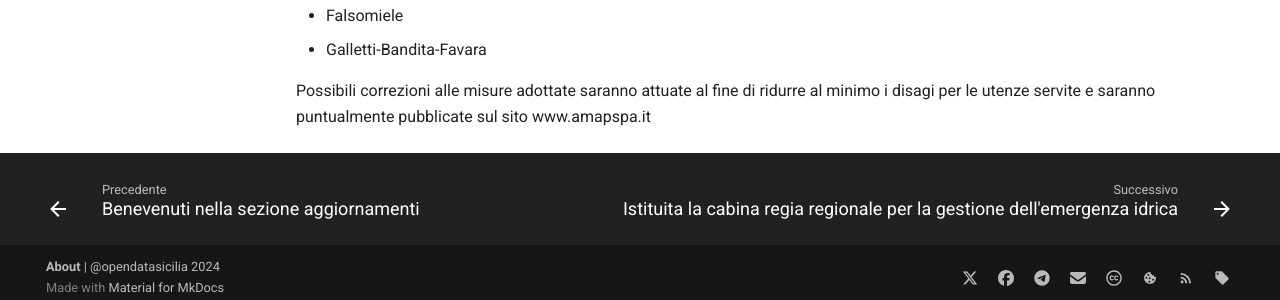
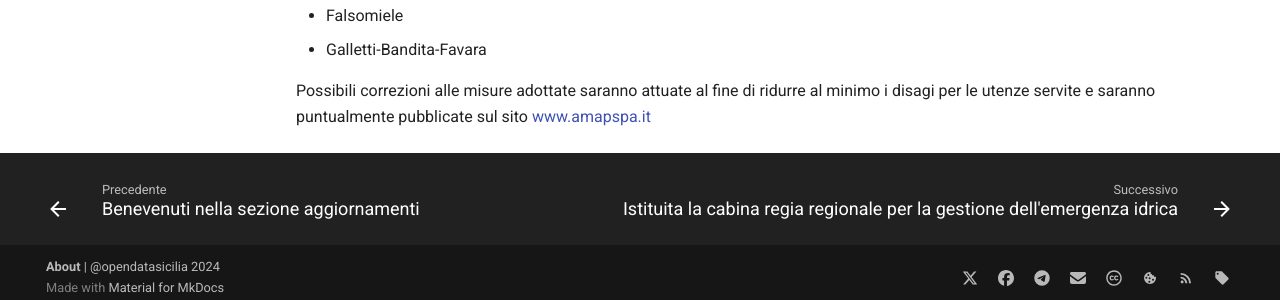
Before and after one commit to opendatasicilia/emergenza-idrica-sicilia, an MkDocs documentation site: the page built from docs/aggiornamenti/articoli/annuncio/riduzione-pressione-palermo.md, in a window 1280 px wide and 900 px high, scrolled down 790 px. Shown: the part 590-890 px from the top of the window. Built offline with MkDocs 1.6.1 and Material for MkDocs 9.7.7, drawn with Linux system fonts in a browser that asks for light colours; comment, search, counter and statistics services are not loaded; part of the change alters nothing that is shown.

```diff
--- a/docs/aggiornamenti/articoli/annuncio/riduzione-pressione-palermo.md
+++ b/docs/aggiornamenti/articoli/annuncio/riduzione-pressione-palermo.md
@@ -14,12 +14,12 @@ tags:
 
 # AMAP - Diminuzione del 50% degli invasi, scatta a Palermo il Piano di emergenza dell'AMAP. Riduzione della pressione in rete per garantire l'acqua sino al prossimo inverno
 
-L'Azienda AMAP con [comunicato del 4 aprile 2024](https://www.amapspa.it/it/diminuzione-del-50-degli-invasi-scatta-a-palermo-il-piano-di-emergenza-dellamap-riduzione-della-pressione-in-rete-per-garantire-lacqua-sino-al-prossimo-inverno/)
-informa che per quanto riguarda la città di Palermo, per cui erano già state individuate delle zone in cui sono state operate delle lievi riduzioni di pressione già dalla metà del mese di gennaio, verranno attuate,
-a partire da venerdì 5 aprile, ulteriori e più consistenti riduzioni della portata immessa in rete con conseguenti diminuzioni delle pressioni d’esercizio.
-Tali misure potranno comportare, in alcuni punti dei distretti interessati, anche l’assenza di erogazione durante gli orari di massimo consumo.
+L'Azienda AMAP con [comunicato del 4 aprile 2024](https://www.amapspa.it/it/diminuzione-del-50-degli-invasi-scatta-a-palermo-il-piano-di-emergenza-dellamap-riduzione-della-pressione-in-rete-per-garantire-lacqua-sino-al-prossimo-inverno/) informa che per quanto riguarda la città di Palermo, per cui erano già state individuate delle zone in cui sono state operate delle lievi riduzioni di pressione già dalla metà del mese di gennaio, verranno attuate,
+a partire da venerdì 5 aprile, ulteriori e più consistenti riduzioni della portata immessa in rete con conseguenti diminuzioni delle pressioni d’esercizio.  Tali misure potranno comportare, in alcuni punti dei distretti interessati, anche l’assenza di erogazione durante gli orari di massimo consumo.
 
 I distretti interessati saranno:
+
+<!-- more -->
 
 **ZONA NORD-OCCIDENTALE**
 
@@ -53,4 +53,4 @@ I distretti interessati saranno:
 - Falsomiele
 - Galletti-Bandita-Favara
 
-Possibili correzioni alle misure adottate saranno attuate al fine di ridurre al minimo i disagi per le utenze servite e saranno puntualmente pubblicate sul sito www.amapspa.it
+Possibili correzioni alle misure adottate saranno attuate al fine di ridurre al minimo i disagi per le utenze servite e saranno puntualmente pubblicate sul sito [www.amapspa.it](www.amapspa.it)
```
